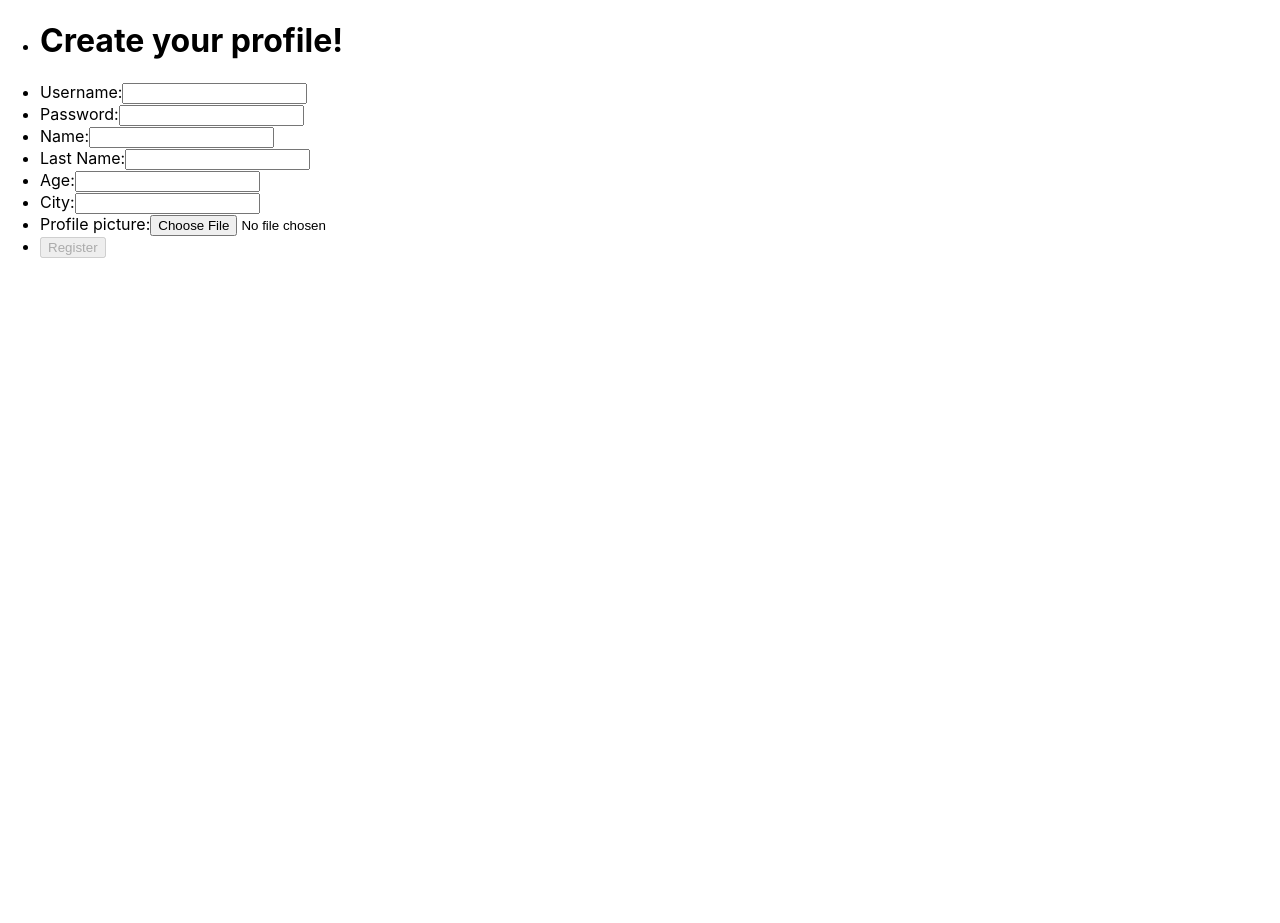
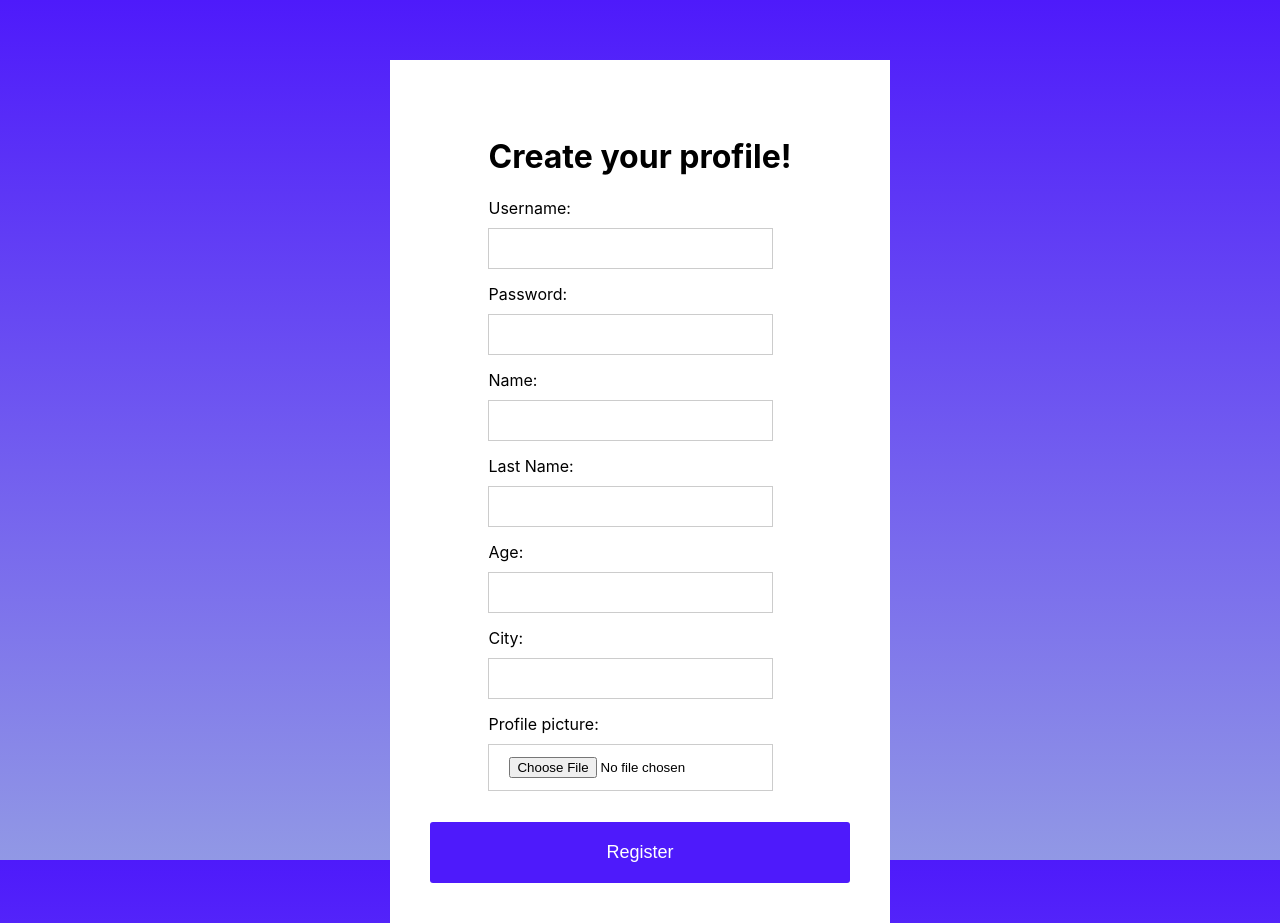
Before and after one commit to Laulhus/w7-chwe-front-edgaralcolea, a React (Create React App) app: page / in a window 1280 px wide. Before the commit the page ends 800 px from the top, so only its background shows below. Built offline with nearby package versions, Linux system fonts and the light colour scheme; the HTML template or start-up script is replaced by a standard one.

Commit message:
Created RegisterFormContainer styled component and added style

```diff
--- a/package.json
+++ b/package.json
@@ -13,6 +13,7 @@
     "react-scripts": "5.0.0",
     "redux": "^4.1.2",
     "redux-thunk": "^2.4.1",
+    "styled-components": "^5.3.3",
     "web-vitals": "^2.1.4"
   },
   "scripts": {
--- a/src/App.js
+++ b/src/App.js
@@ -2,7 +2,7 @@ import RegisterFormComponent from "./components/RegisterFormComponent/RegisterFo
 
 function App() {
   return (
-    <div className="App">
+    <div className="container">
       <RegisterFormComponent />
     </div>
   );
--- /dev/null
+++ b/src/components/RegisterFormComponent/FormContainer.style.js
@@ -0,0 +1,46 @@
+import styled from "styled-components";
+
+const FormContainer = styled.form`
+  background: #ffffff;
+  padding: 40px;
+  display: flex;
+  flex-direction: column;
+  align-items: center;
+  justify-content: center;
+  h1 {
+    text-align: center;
+    color: black;
+  }
+  ul {
+    padding: 0px;
+    list-style: none;
+  }
+  label {
+    display: block;
+    margin-bottom: 10px;
+  }
+  li {
+    margin-bottom: 15px;
+  }
+  input {
+    padding: 12px 20px;
+    width: 80%;
+    border: 1px solid #ccc;
+  }
+  button {
+    cursor: pointer;
+    width: 100%;
+    border: none;
+    background: #4e1afb;
+    font-size: 18px;
+    color: white;
+    border-radius: 3px;
+    padding: 20px;
+    text-align: center;
+    &:hover {
+      background: #7a2edd;
+    }
+  }
+`;
+
+export default FormContainer;
--- a/src/components/RegisterFormComponent/RegisterFormComponent.js
+++ b/src/components/RegisterFormComponent/RegisterFormComponent.js
@@ -1,5 +1,6 @@
 import { useState } from "react";
 import { useDispatch } from "react-redux";
+import FormContainer from "./FormContainer.style";
 
 const RegisterFormComponent = () => {
   const dispatch = useDispatch();
@@ -31,7 +32,7 @@ const RegisterFormComponent = () => {
     formData.city !== "";
 
   return (
-    <form
+    <FormContainer
       className="form-container"
       onSubmit={handleSubmit}
       autoComplete="off"
@@ -118,13 +119,11 @@ const RegisterFormComponent = () => {
             onChange={handleChange}
           />
         </li>
-        <li>
-          <button type="submit" disabled={!isFilled}>
-            Register
-          </button>
-        </li>
       </ul>
-    </form>
+      <button type="submit" disabled={!isFilled}>
+        Register
+      </button>
+    </FormContainer>
   );
 };
 
--- a/src/index.css
+++ b/src/index.css
@@ -1,13 +1,16 @@
 body {
   margin: 0;
-  font-family: -apple-system, BlinkMacSystemFont, 'Segoe UI', 'Roboto', 'Oxygen',
-    'Ubuntu', 'Cantarell', 'Fira Sans', 'Droid Sans', 'Helvetica Neue',
+  height: 100vh;
+  font-family: -apple-system, BlinkMacSystemFont, "Segoe UI", "Roboto", "Oxygen",
+    "Ubuntu", "Cantarell", "Fira Sans", "Droid Sans", "Helvetica Neue",
     sans-serif;
   -webkit-font-smoothing: antialiased;
   -moz-osx-font-smoothing: grayscale;
+  box-sizing: border-box;
+  background: linear-gradient(#4e1afb, #9198e5);
 }
 
-code {
-  font-family: source-code-pro, Menlo, Monaco, Consolas, 'Courier New',
-    monospace;
+.container {
+  max-width: 500px;
+  margin: 60px auto;
 }
```
Also changed, not shown: 1 other file (tests, documents, lock files or other folders).
